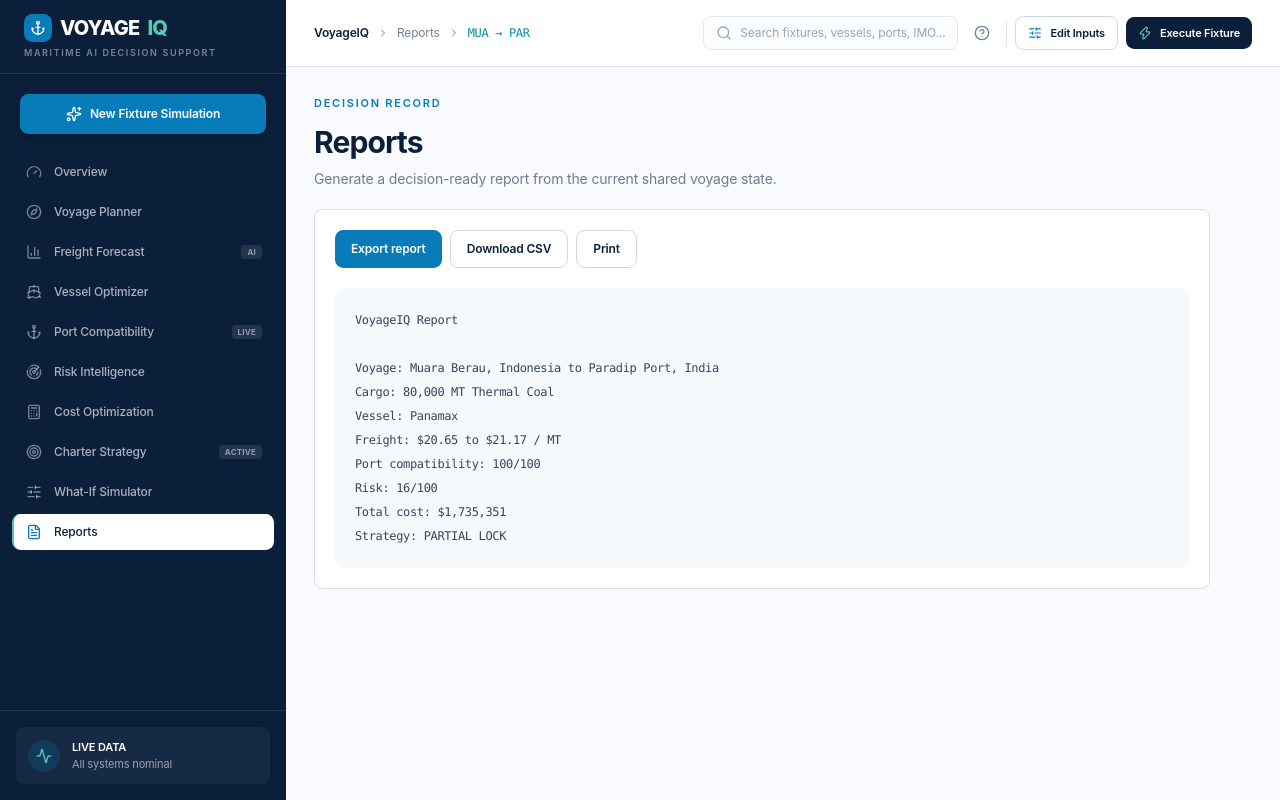
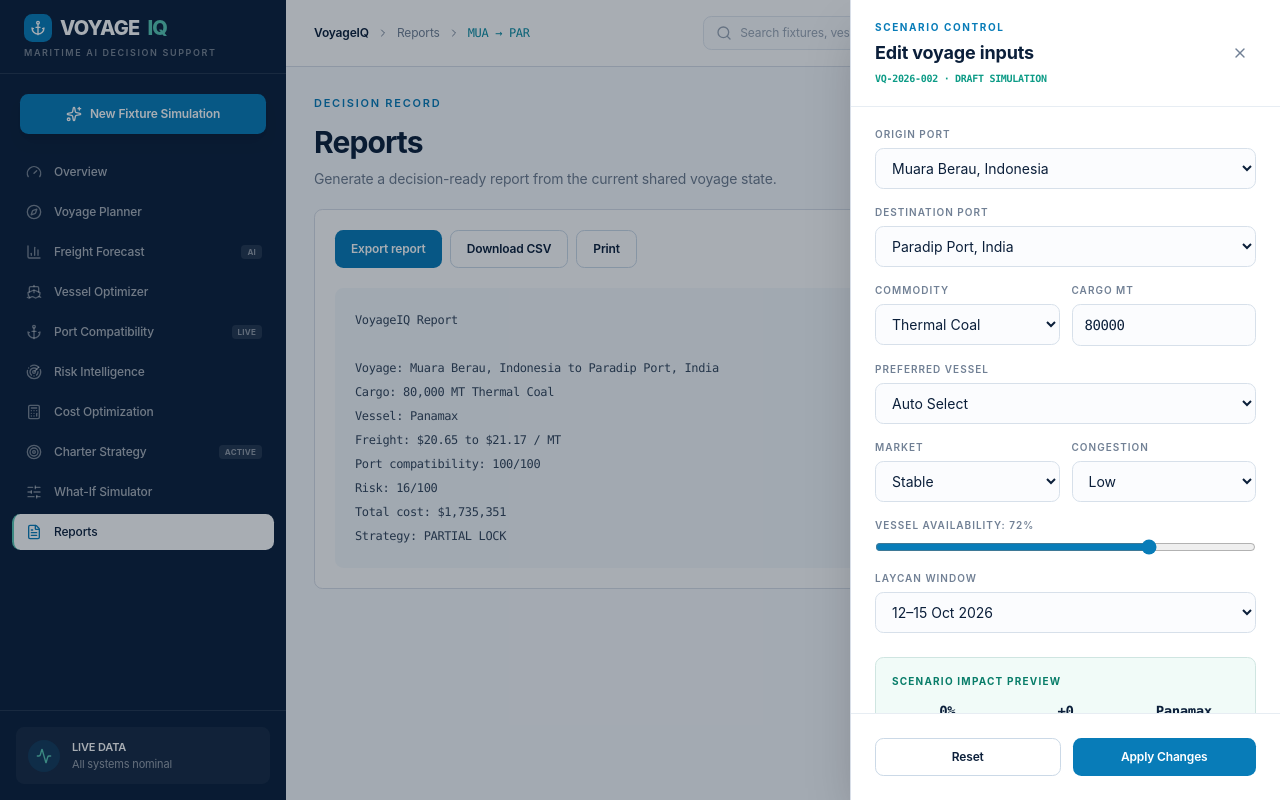
Before and after one commit to himanshuinfotech2005/freight-sense-55, a Next.js app: page /reports in a window 1280 px wide. Both pictures are taken after a click on the button "New Fixture Simulation". Built offline with nearby package versions, Linux system fonts and the light colour scheme.

Commit message:
feat: add draft fixture ID and new draft mode functionality\n\nAdded new state for draft fixture ID and new draft mode, updated button actions, and displayed draft fixture ID in UI.

```diff
--- a/components/voyage-layout.tsx
+++ b/components/voyage-layout.tsx
@@ -58,6 +58,8 @@ export default function VoyageLayout({ children }: { children: React.ReactNode }
   const { state, result, outputs, updateState, reset } = useVoyage()
   const [inputsOpen, setInputsOpen] = useState(false)
   const [draft, setDraft] = useState(state)
+  const [draftFixtureId, setDraftFixtureId] = useState('VQ-2026-002')
+  const [newDraftMode, setNewDraftMode] = useState(false)
 
   useEffect(() => {
     if (!inputsOpen) setDraft(state)
@@ -65,10 +67,17 @@ export default function VoyageLayout({ children }: { children: React.ReactNode }
 
   const active = pathname === '/' ? '/overview' : pathname
   const preview = calculatePreview(draft, state, result)
+  const openNewFixture = () => {
+    const nextId = `VQ-2026-${String(Number(state.fixtureId?.split('-').pop() ?? '1') + 1).padStart(3, '0')}`
+    setNewDraftMode(true)
+    setDraftFixtureId(nextId)
+    setDraft({ ...state, fixtureId: nextId, isDraft: true })
+    setInputsOpen(true)
+  }
   const applyInputs = () => {
-    updateState(draft)
+    updateState({ ...draft, fixtureId: newDraftMode ? draftFixtureId : state.fixtureId, isDraft: newDraftMode })
     setInputsOpen(false)
-    showToast('Scenario updated')
+    showToast(`${draftFixtureId} draft recalculated`)
   }
   const current = navItems.find((item) => item.href === active) ?? navItems[0]
 
@@ -104,7 +113,7 @@ export default function VoyageLayout({ children }: { children: React.ReactNode }
 
         <div className="px-5 py-5">
           <button
-            onClick={() => showToast('New fixture simulation opened')}
+            onClick={openNewFixture}
             className="flex w-full items-center justify-center gap-2 rounded-md bg-[#087cb8] px-3 py-3 text-xs font-semibold shadow-lg shadow-black/10"
           >
             <Sparkles className="size-4" /> New Fixture Simulation
@@ -184,8 +193,8 @@ export default function VoyageLayout({ children }: { children: React.ReactNode }
                 <CircleHelp className="size-4" />
               </button>
               <div className="hidden h-7 w-px bg-[#e3e8ef] sm:block" />
-              <button
-                onClick={() => { setDraft(state); setInputsOpen(true) }}
+                <button
+                onClick={() => { setNewDraftMode(false); setDraft(state); setDraftFixtureId(state.fixtureId); setInputsOpen(true) }}
                 className="flex items-center gap-2 rounded-md border border-[#cbd9e7] bg-white px-3 py-2 text-[11px] font-semibold text-[#0b1f3a]"
               >
                 <SlidersHorizontal className="size-3.5 text-[#087cb8]" /> Edit Inputs
@@ -207,7 +216,7 @@ export default function VoyageLayout({ children }: { children: React.ReactNode }
             <button aria-label="Close scenario inputs" onClick={() => setInputsOpen(false)} className="fixed inset-0 z-40 bg-[#071426]/35" />
             <aside className="fixed inset-y-0 right-0 z-50 flex w-full max-w-[430px] flex-col border-l border-[#d8dee8] bg-white shadow-2xl">
               <div className="flex items-center justify-between border-b border-[#e7edf3] px-6 py-5">
-                <div><div className="text-[10px] font-bold uppercase tracking-[.16em] text-[#087cb8]">Scenario control</div><h2 className="mt-1 text-lg font-bold text-[#0b1f3a]">Edit voyage inputs</h2></div>
+                <div><div className="text-[10px] font-bold uppercase tracking-[.16em] text-[#087cb8]">Scenario control</div><h2 className="mt-1 text-lg font-bold text-[#0b1f3a]">Edit voyage inputs</h2><div className="mt-1 font-mono text-[10px] font-semibold text-[#0c9b86]">{draftFixtureId} · DRAFT SIMULATION</div></div>
                 <button aria-label="Close" onClick={() => setInputsOpen(false)} className="rounded-md p-2 text-[#718095] hover:bg-[#f1f5f9]"><X className="size-4" /></button>
               </div>
               <div className="flex-1 overflow-y-auto px-6 py-5">
@@ -218,10 +227,11 @@ export default function VoyageLayout({ children }: { children: React.ReactNode }
                   <label className="flex flex-col gap-1.5 text-[10px] font-semibold uppercase tracking-[.1em] text-[#718095]">Preferred Vessel<select value={draft.vesselPreference} onChange={(e) => setDraft({ ...draft, vesselPreference: e.target.value as VesselType })} className="rounded-md border border-[#d7e0ea] bg-[#fbfcfe] px-3 py-2.5 text-sm font-normal normal-case tracking-normal text-[#0b1f3a] outline-none focus:border-[#087cb8]"><option>Auto Select</option><option>Handysize</option><option>Supramax</option><option>Panamax</option><option>Capesize</option></select></label>
                   <div className="grid grid-cols-2 gap-3"><label className="flex flex-col gap-1.5 text-[10px] font-semibold uppercase tracking-[.1em] text-[#718095]">Market<select value={draft.marketCondition} onChange={(e) => setDraft({ ...draft, marketCondition: e.target.value as MarketCondition })} className="rounded-md border border-[#d7e0ea] bg-[#fbfcfe] px-3 py-2.5 text-sm font-normal normal-case tracking-normal text-[#0b1f3a] outline-none focus:border-[#087cb8]"><option>Falling</option><option>Stable</option><option>Rising</option></select></label><label className="flex flex-col gap-1.5 text-[10px] font-semibold uppercase tracking-[.1em] text-[#718095]">Congestion<select value={draft.portCongestion} onChange={(e) => setDraft({ ...draft, portCongestion: e.target.value as Congestion })} className="rounded-md border border-[#d7e0ea] bg-[#fbfcfe] px-3 py-2.5 text-sm font-normal normal-case tracking-normal text-[#0b1f3a] outline-none focus:border-[#087cb8]"><option>Low</option><option>Medium</option><option>High</option></select></label></div>
                   <label className="flex flex-col gap-1.5 text-[10px] font-semibold uppercase tracking-[.1em] text-[#718095]">Vessel Availability: {draft.vesselAvailability}%<input type="range" min="10" max="95" value={draft.vesselAvailability} onChange={(e) => setDraft({ ...draft, vesselAvailability: Number(e.target.value) })} className="accent-[#087cb8]" /></label>
+                  <label className="flex flex-col gap-1.5 text-[10px] font-semibold uppercase tracking-[.1em] text-[#718095]">Laycan Window<select value={draft.laycanWindow} onChange={(e) => setDraft({ ...draft, laycanWindow: e.target.value })} className="rounded-md border border-[#d7e0ea] bg-[#fbfcfe] px-3 py-2.5 text-sm font-normal normal-case tracking-normal text-[#0b1f3a] outline-none focus:border-[#087cb8]"><option>12–15 Oct 2026</option><option>18–22 Oct 2026</option><option>24–28 Oct 2026</option></select></label>
                 </div>
                 <div className="mt-6 rounded-md border border-[#cfe5e1] bg-[#f1fbf8] p-4"><div className="text-[10px] font-bold uppercase tracking-[.12em] text-[#087d69]">Scenario impact preview</div><div className="mt-3 grid grid-cols-3 gap-2 text-center"><div><div className="font-mono text-sm font-semibold text-[#0b1f3a]">{preview.freightDelta > 0 ? '+' : ''}{preview.freightDelta}%</div><div className="text-[10px] text-[#718095]">Freight</div></div><div><div className="font-mono text-sm font-semibold text-[#0b1f3a]">+{preview.riskDelta}</div><div className="text-[10px] text-[#718095]">Risk</div></div><div><div className="font-mono text-sm font-semibold text-[#0b1f3a]">{preview.vessel}</div><div className="text-[10px] text-[#718095]">Best vessel</div></div></div></div>
               </div>
-              <div className="flex gap-3 border-t border-[#e7edf3] p-6"><button onClick={() => { reset(); setInputsOpen(false); showToast('Scenario reset') }} className="flex-1 rounded-md border border-[#cbd9e7] px-4 py-2.5 text-xs font-semibold text-[#0b1f3a]">Reset</button><button onClick={applyInputs} className="flex-1 rounded-md bg-[#087cb8] px-4 py-2.5 text-xs font-semibold text-white">Apply Changes</button></div>
+              <div className="flex gap-3 border-t border-[#e7edf3] p-6"><button onClick={() => { setDraft({ ...state, fixtureId: newDraftMode ? draftFixtureId : state.fixtureId, isDraft: newDraftMode }); showToast('Draft inputs reset') }} className="flex-1 rounded-md border border-[#cbd9e7] px-4 py-2.5 text-xs font-semibold text-[#0b1f3a]">Reset</button><button onClick={applyInputs} className="flex-1 rounded-md bg-[#087cb8] px-4 py-2.5 text-xs font-semibold text-white">Apply Changes</button></div>
             </aside>
           </>
         )}
--- a/lib/engines.ts
+++ b/lib/engines.ts
@@ -115,7 +115,7 @@ export function chartData(freight: ReturnType<typeof calculateFreight>, range: F
   return freight.points.slice(0, count).map((rate, index) => ({ day: index === count - 1 ? `+${horizon(range)}D` : index === 0 ? 'Today' : `+${index * Math.ceil(horizon(range) / count)}D`, rate, forecast: index >= count - 2 ? Number((freight.current + (freight.forecast - freight.current) * Math.max(0, index - (count - 2))).toFixed(2)) : null, confidence: Math.max(72, freight.confidence - index * 2) }))
 }
 
-export const defaultVoyage = { origin: 'Muara Berau, Indonesia', destination: 'Paradip Port, India', commodity: 'Thermal Coal', cargoQuantity: 80000, deliveryDate: '12–15 October 2026', vesselPreference: 'Auto Select' as VesselType, selectedVessel: 'Panamax' as VesselType, contractDuration: 'Short-Term', charterPreference: 'Flexible', marketPreference: 'Flexible', marketCondition: 'Stable' as MarketCondition, portCongestion: 'Low' as Congestion, vesselAvailability: 72, forecastRange: '30D' as ForecastRange, laycanWindow: '12–15 Oct 2026', laycanStart: '2026-10-12', laycanEnd: '2026-10-15' }
+export const defaultVoyage = { fixtureId: 'VQ-2026-001', isDraft: false, origin: 'Muara Berau, Indonesia', destination: 'Paradip Port, India', commodity: 'Thermal Coal', cargoQuantity: 80000, deliveryDate: '12–15 October 2026', vesselPreference: 'Auto Select' as VesselType, selectedVessel: 'Panamax' as VesselType, contractDuration: 'Short-Term', charterPreference: 'Flexible', marketPreference: 'Flexible', marketCondition: 'Stable' as MarketCondition, portCongestion: 'Low' as Congestion, vesselAvailability: 72, forecastRange: '30D' as ForecastRange, laycanWindow: '12–15 Oct 2026', laycanStart: '2026-10-12', laycanEnd: '2026-10-15' }
 
 export type VoyageState = typeof defaultVoyage
 export function getVoyageResult(state: VoyageState) { return calculateVoyage(state) }
```
Also changed, not shown: components/voyageiq-dashboard.tsx (+1 -1 lines).
